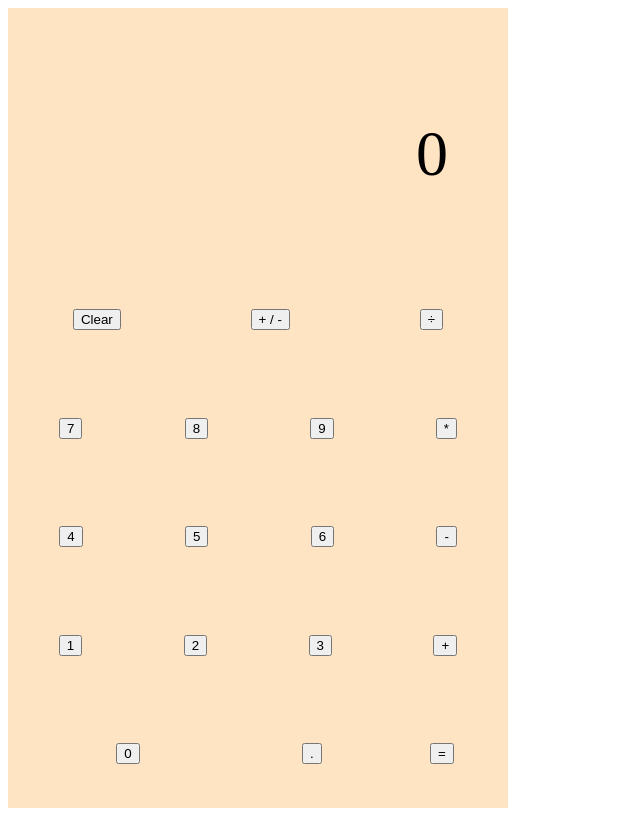
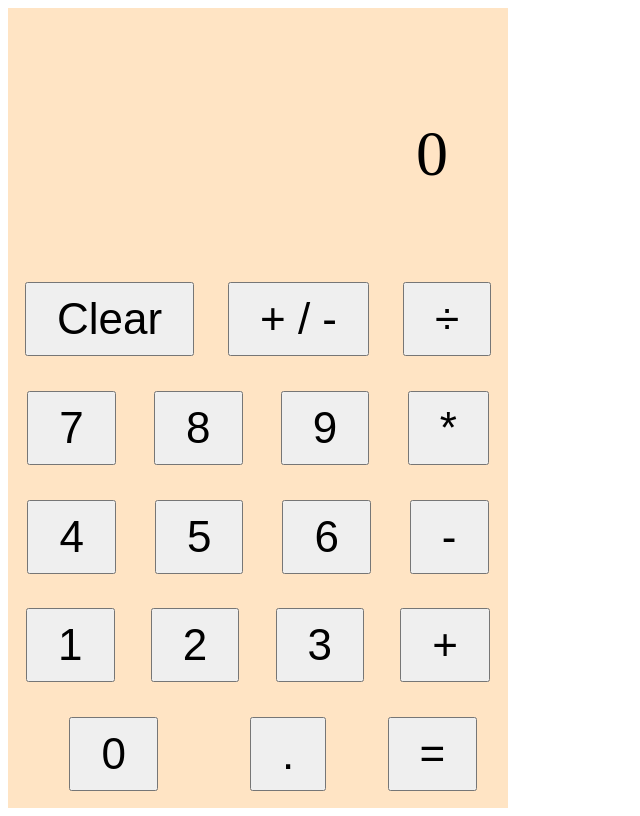
Before and after one commit to KeenanLukeOM/odin-calculator-project, a plain HTML site: page index.html in a window 1280 px wide. Shown: the whole page, without its empty margins (0-640 px from the left). Drawn offline with Linux system fonts and the light colour scheme.

Commit message:
Temp button resize

```diff
--- a/styles.css
+++ b/styles.css
@@ -34,6 +34,11 @@
     display: flex;
 }
 
+button {
+    font-size: 44px;
+    padding: 10px 30px;
+}
+
 .button {
     color: black;
     flex: 1 1 auto;
```
